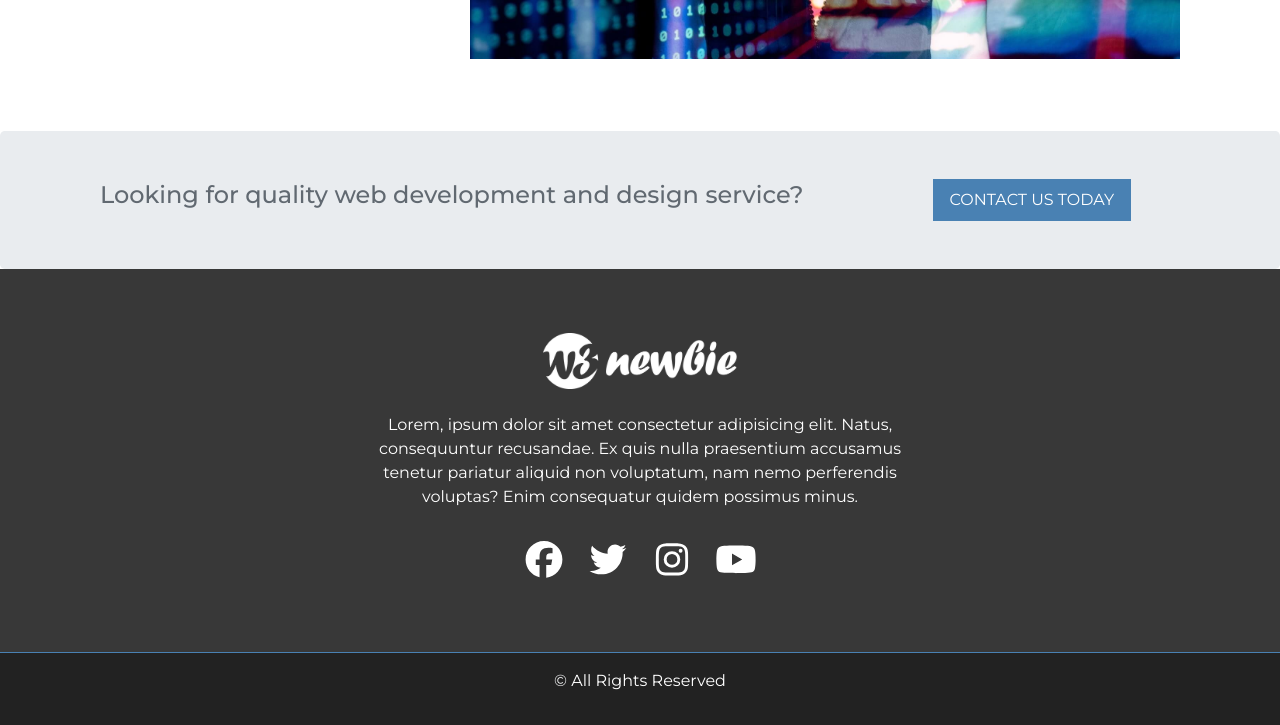
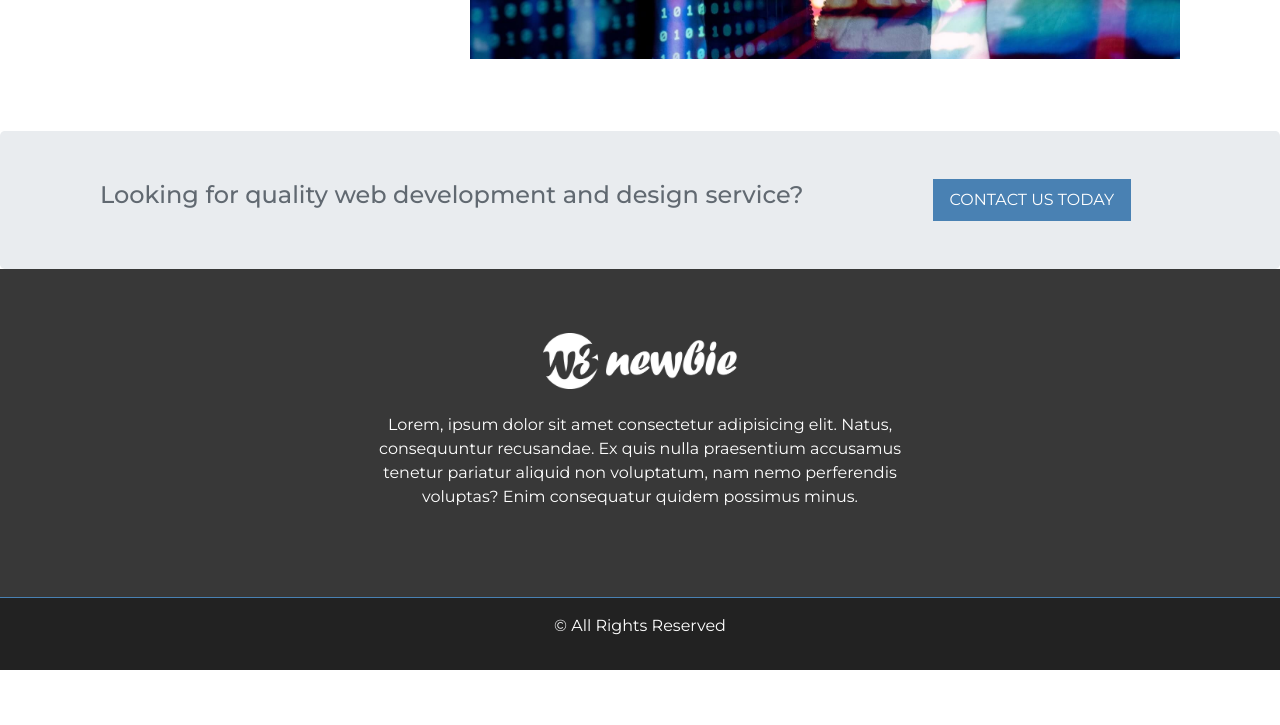
Before and after one commit to ashishchoksi/bootstrap-demo, a plain HTML site: page index.html in a window 1280 px wide. Shown: the part 2598-3323 px from the top of the page. After the commit the page ends 3268 px from the top, so only its background shows below. Drawn offline with Linux system fonts and the light colour scheme.

Commit message:
comment to check

```diff
--- a/index.html
+++ b/index.html
@@ -258,12 +258,12 @@
 						nulla praesentium accusamus tenetur pariatur aliquid non voluptatum, nam nemo perferendis
 						voluptas? Enim consequatur quidem possimus minus.</p>
 
-					<ul class="social pt-3">
+					<!-- <ul class="social pt-3">
 						<li><a href="#"><i class="fab fa-facebook"></i></a></li>
 						<li><a href="#"><i class="fab fa-twitter"></i></a></li>
 						<li><a href="#"><i class="fab fa-instagram"></i></a></li>
 						<li><a href="#"><i class="fab fa-youtube"></i></a></li>
-					</ul>
+					</ul> -->
 				</div>
 			</div>
 		</div>
```
